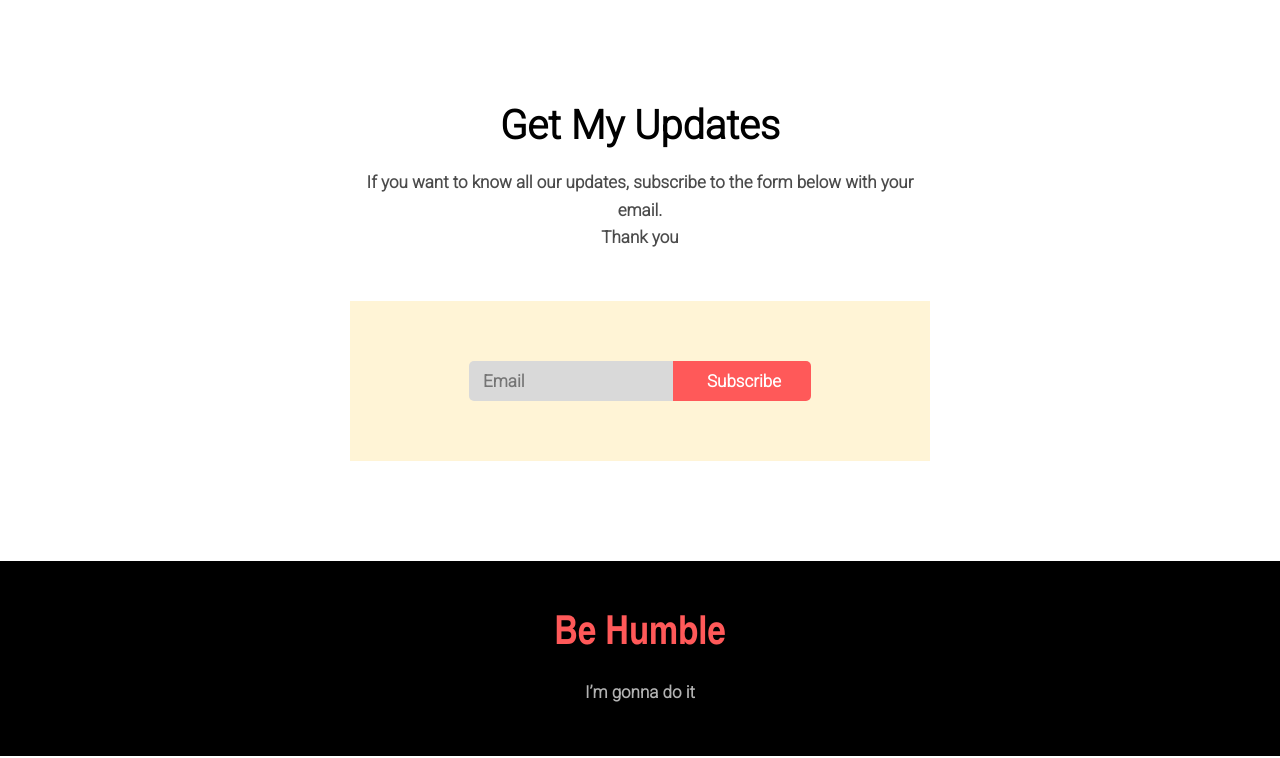
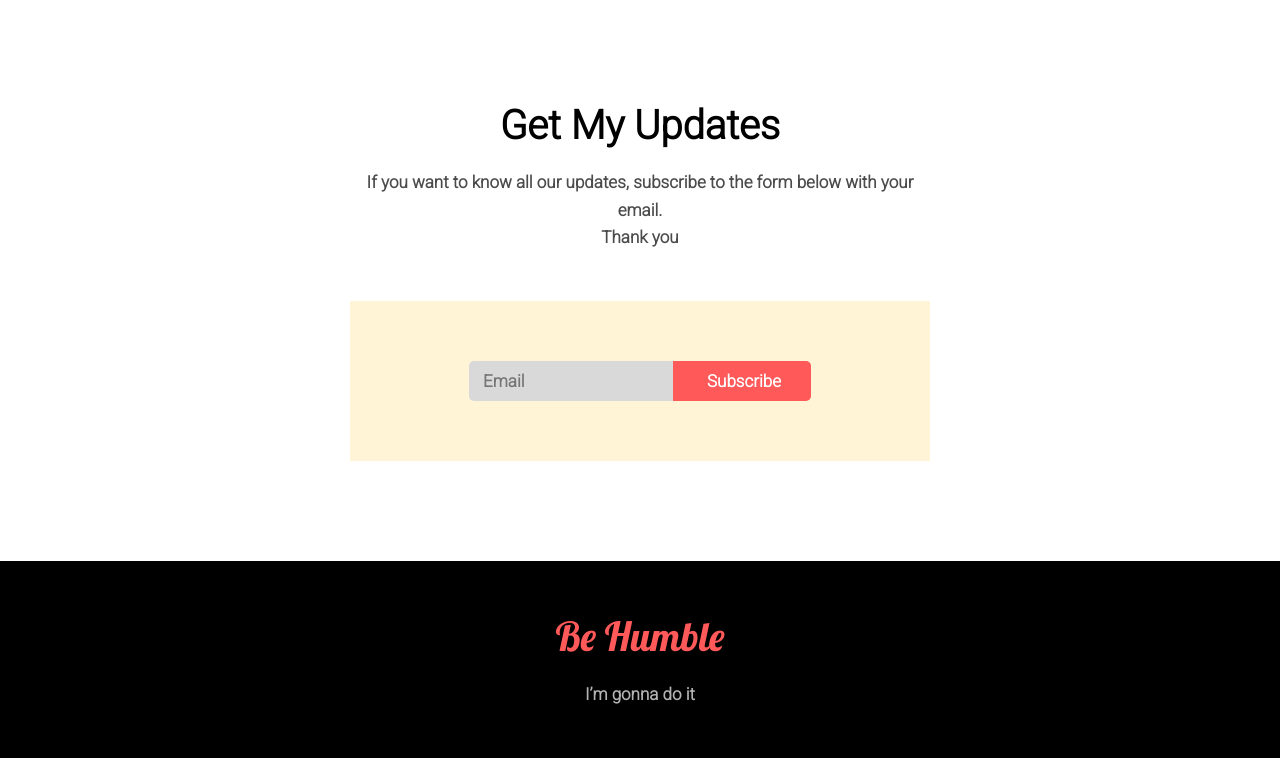
Before and after one commit to maruf-hossain-munna/assignment-one, a plain HTML site: page index.html in a window 1280 px wide. Shown: the part 2923-3681 px from the top of the page. Drawn offline with Linux system fonts and the light colour scheme.

Commit message:
finally done

```diff
--- a/index.html
+++ b/index.html
@@ -10,6 +10,10 @@
     <link rel="preconnect" href="https://fonts.googleapis.com">
     <link rel="preconnect" href="https://fonts.gstatic.com" crossorigin>
     <link href="https://fonts.googleapis.com/css2?family=Roboto:wght@300&display=swap" rel="stylesheet">
+
+    <link rel="preconnect" href="https://fonts.googleapis.com">
+    <link rel="preconnect" href="https://fonts.gstatic.com" crossorigin>
+    <link href="https://fonts.googleapis.com/css2?family=Lobster&family=Roboto:wght@300&display=swap" rel="stylesheet">
 
     <link rel="stylesheet" href="style.css">
 
--- a/style.css
+++ b/style.css
@@ -233,8 +233,10 @@ footer{
 }
 footer h2{
     color: #ff5959;
-    font-family:  'Arial Narrow', Arial, sans-serif;
+    font-family: 'Lobster', cursive;
+    font-weight: 400;
 }
 footer p{
     color: white;
+
 }
```
